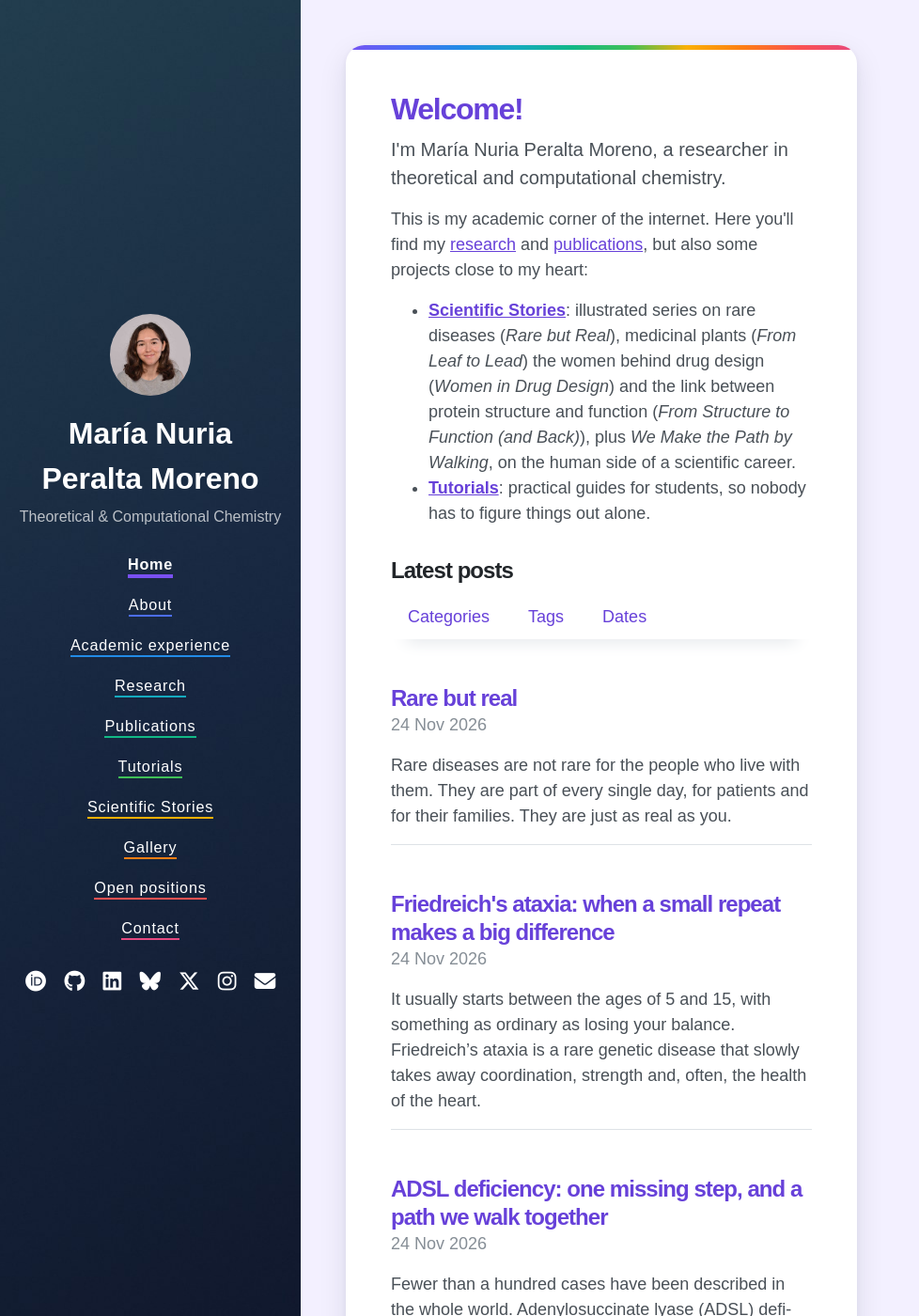
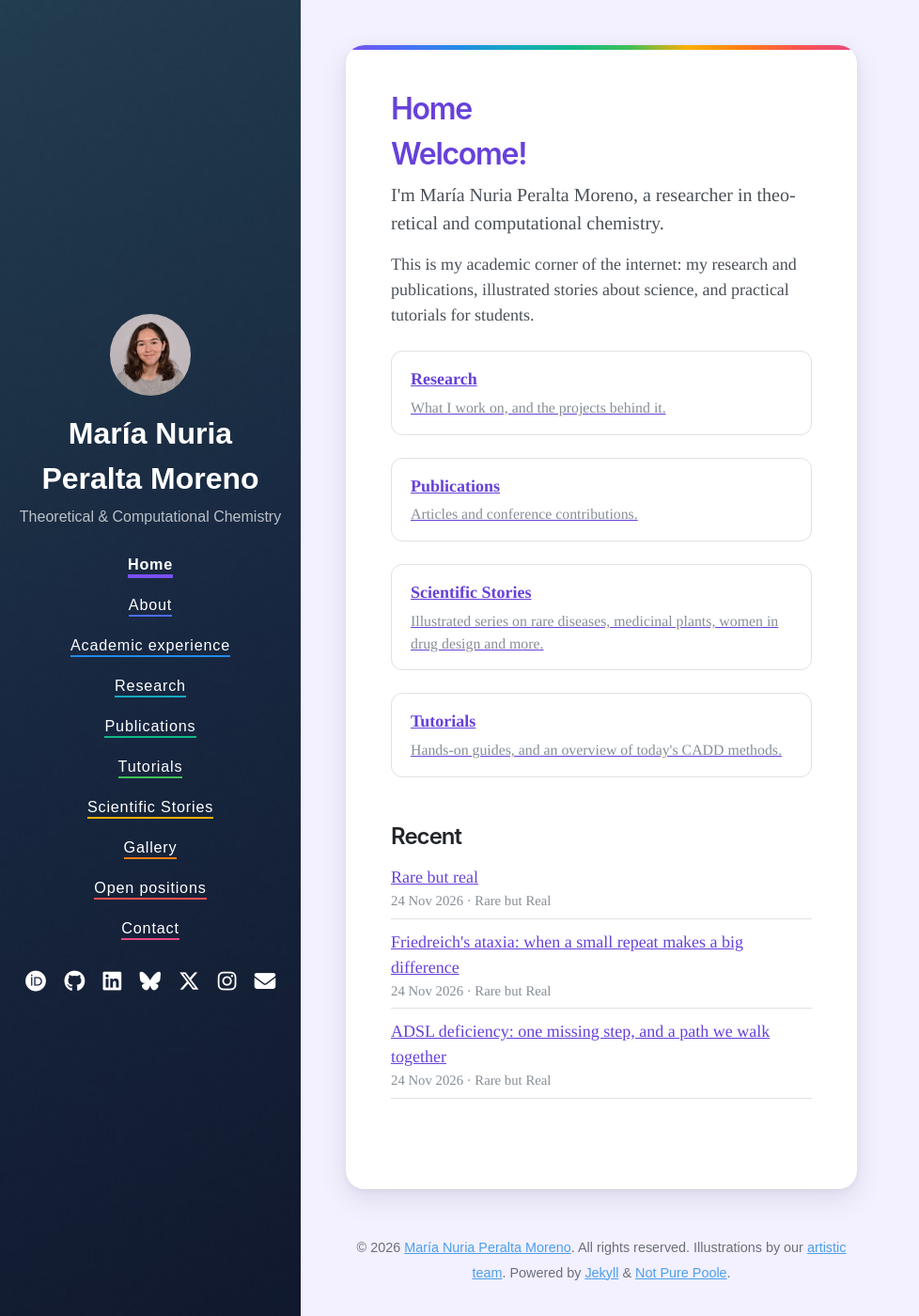
Before and after one commit to Peralta-Moreno-MN/peralta-moreno-mn.github.io, a Jekyll site: the page built from index.html, in a window 1280 px wide and 1400 px high. Shown: the whole window at 94% size, without its empty margins (0-978 px from the left). Built offline with Jekyll 4.4.1, drawn with Linux system fonts in a browser that asks for light colours; nearby versions of some CDN libraries; the list of posts is cut into pages by our own code; some of the changed text lies outside the part shown.

Commit message:
Clean home page: section cards and a short recent list instead of the blog feed

```diff
--- a/_config.yml
+++ b/_config.yml
@@ -21,7 +21,6 @@ cover_image: /assets/img/backgrounds/gradient.jpg   # temporary, until the illus
 cover_bg_color: "rgb(24, 40, 64)"   # colour used while the image loads
 # cover_color: "rgb(255, 255, 255)"   # text colour on the sidebar
 
-paginate: 5
 permalink: pretty
 
 author:
@@ -39,7 +38,6 @@ social:
 # ---------------------------------------------------------------
 plugins:
   - jekyll-gist
-  - jekyll-paginate
   - jekyll-seo-tag
   - jekyll-feed
   - jekyll-sitemap
--- a/_includes/home-header.html
+++ /dev/null
@@ -1,13 +0,0 @@
-<div class="home-header pure-menu pure-menu-horizontal">
-  <div class="home-header-bar">
-    {% if site.data.archive %}
-    <ul class="home-header-menu pure-menu-list">
-      {% for item in site.data.archive %}
-        <li class="pure-menu-item">
-          <a href="{{ item.url | relative_url }}" class="pure-menu-link {% if page.url == item.url %}current-item{% endif %}"">{{ item.title }}</a>
-        </li>
-      {% endfor %}
-    </ul>
-    {% endif %}
-  </div>
-</div>
--- a/_layouts/home.html
+++ /dev/null
@@ -1,51 +0,0 @@
----
-layout: default
----
-
-{% if paginator.page == 1 and content != "" %}
-<div class="home-intro">
-  {{ content }}
-</div>
-{% endif %}
-
-{% include home-header.html %}
-
-<div class="posts">
-  {% for post in paginator.posts %}
-  <section class="post-entry">
-    <h2 class="post-title">
-      <a href="{{ post.url | relative_url }}">
-        {{ post.title }}
-      </a>
-    </h2>
-
-    <div class="post-meta">
-      <time datetime="{{ post.date | date_to_xmlschema }}">{{ post.date | date_to_string }}</time>
-      {%- if jekyll.environment == "production" and site.disqus -%}
-        <span> • </span>
-        <a class="comment-count" href="{{ post.url | relative_url }}#disqus_thread">
-          <span class="disqus-comment-count" data-disqus-url="{{ post.url | absolute_url }}"></span>
-        </a>
-      {%- endif -%}
-    </div>
-
-    <p>{{ post.excerpt | strip_html }}</p>
-  </section>
-  {% endfor %}
-  {%- if jekyll.environment == "production" and site.disqus -%}
-    <script id="dsq-count-scr" src="//{{ site.disqus }}.disqus.com/count.js" async></script>
-  {%- endif -%}
-</div>
-
-<div class="pagination">
-  {% if paginator.next_page %}
-    <a class="pagination-item older" href="{{ paginator.next_page_path | relative_url }}">Older</a>
-  {% else %}
-    <span class="pagination-item older">Older</span>
-  {% endif %}
-  {% if paginator.previous_page %}
-    <a class="pagination-item newer" href="{{ paginator.previous_page_path | prepend: relative_url }}">Newer</a>
-  {% else %}
-    <span class="pagination-item newer">Newer</span>
-  {% endif %}
-</div>
--- a/_sass/_custom.scss
+++ b/_sass/_custom.scss
@@ -484,6 +484,57 @@ body {
   color: var(--gray-600);
 }
 
+// ----- Home page -----
+.home-cards {
+  display: grid;
+  grid-template-columns: repeat(auto-fit, minmax(230px, 1fr));
+  gap: var(--spacer-2);
+  margin: var(--spacer-2) 0 var(--spacer-3);
+}
+
+.home-card {
+  display: flex;
+  flex-direction: column;
+  gap: .3rem;
+  padding: 1rem 1.25rem;
+  border: 1px solid var(--border-color);
+  border-radius: calc(var(--border-radius) * 3);
+  color: inherit;
+  transition: transform .15s ease, box-shadow .15s ease;
+
+  &:hover,
+  &:focus {
+    text-decoration: none;
+    transform: translateY(-3px);
+    box-shadow: 0 6px 18px rgba(0, 0, 0, .10);
+  }
+
+  strong {
+    color: var(--accent-text);
+  }
+
+  span {
+    font-size: 88%;
+    color: var(--gray-600);
+  }
+}
+
+.home-recent {
+  list-style: none;
+  padding-left: 0;
+
+  li {
+    padding: .45rem 0;
+    border-bottom: 1px solid var(--border-color);
+  }
+}
+
+.home-recent-meta {
+  display: block;
+  font-size: 82%;
+  color: var(--gray-600);
+}
+
 // Gallery placeholders use the rainbow
 .gallery-section-card .gallery-section-placeholder {
   background: $rainbow;
--- a/index.html
+++ b/index.html
@@ -10,13 +10,43 @@ title: Home
 </p>
 
 <p>
-  This is my academic corner of the internet. Here you'll find my <a href="{{ '/research/' | relative_url }}">research</a>
-  and <a href="{{ '/publications/' | relative_url }}">publications</a>, but also some projects close to my heart:
+  This is my academic corner of the internet: my research and publications, illustrated stories
+  about science, and practical tutorials for students.
 </p>
 
-<ul>
-  <li><strong><a href="{{ '/stories/' | relative_url }}">Scientific Stories</a></strong>: illustrated series on rare diseases (<em>Rare but Real</em>), medicinal plants (<em>From Leaf to Lead</em>) the women behind drug design (<em>Women in Drug Design</em>) and the link between protein structure and function (<em>From Structure to Function (and Back)</em>), plus <em>We Make the Path by Walking</em>, on the human side of a scientific career.</li>
-  <li><strong><a href="{{ '/tutorials/' | relative_url }}">Tutorials</a></strong>: practical guides for students, so nobody has to figure things out alone.</li>
+<div class="home-cards">
+  <a class="home-card" href="{{ '/research/' | relative_url }}">
+    <strong>Research</strong>
+    <span>What I work on, and the projects behind it.</span>
+  </a>
+  <a class="home-card" href="{{ '/publications/' | relative_url }}">
+    <strong>Publications</strong>
+    <span>Articles and conference contributions.</span>
+  </a>
+  <a class="home-card" href="{{ '/stories/' | relative_url }}">
+    <strong>Scientific Stories</strong>
+    <span>Illustrated series on rare diseases, medicinal plants, women in drug design and more.</span>
+  </a>
+  <a class="home-card" href="{{ '/tutorials/' | relative_url }}">
+    <strong>Tutorials</strong>
+    <span>Hands-on guides, and an overview of today's CADD methods.</span>
+  </a>
+</div>
+
+{%- assign recent = site.posts | slice: 0, 3 -%}
+{%- if recent.size > 0 %}
+<h2>Recent</h2>
+
+<ul class="home-recent">
+  {%- for post in recent -%}
+  {%- assign s = site.data.series[post.series] -%}
+  <li>
+    <a href="{{ post.url | relative_url }}">{{ post.title }}</a>
+    <span class="home-recent-meta">
+      <time datetime="{{ post.date | date_to_xmlschema }}">{{ post.date | date: "%-d %b %Y" }}</time>
+      {%- if s %} · {{ s.title }}{% endif -%}
+    </span>
+  </li>
+  {%- endfor -%}
 </ul>
-
-<h2>Latest posts</h2>
+{%- endif -%}
```
Also changed, not shown: other parts of index.html (+1 -1 lines).
